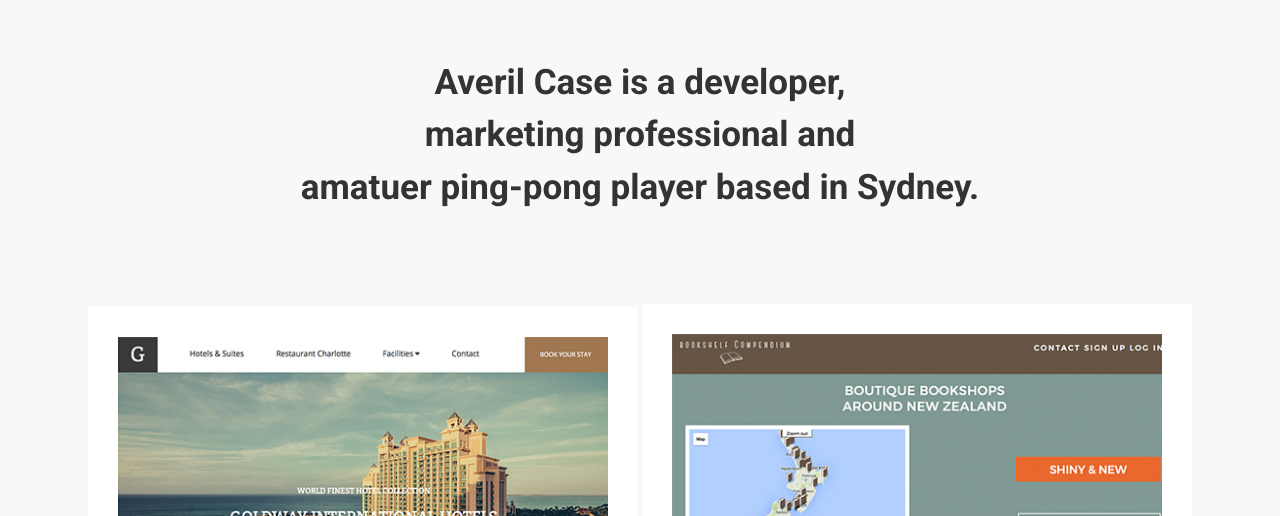
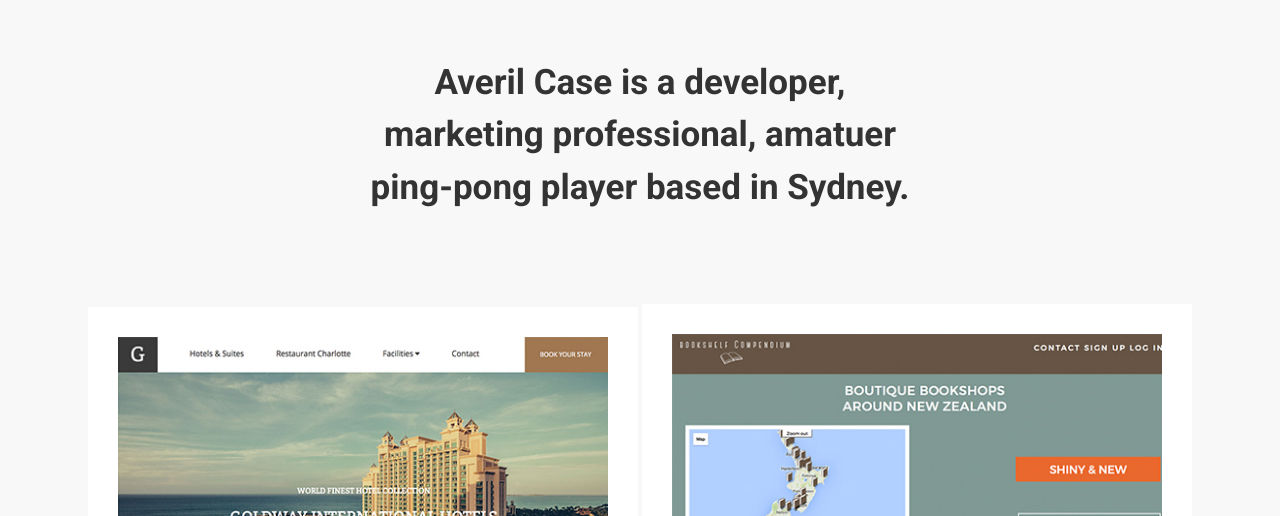
Before and after one commit to averilcase/averilcase.github.io, a plain HTML site: page index.html in a window 1280 px wide. Shown: the part 115-631 px from the top of the page. Drawn offline with nearby package versions, Linux system fonts and the light colour scheme; some icons are missing.

Commit message:
Minor change to tagline

```diff
--- a/index.html
+++ b/index.html
@@ -24,8 +24,8 @@
 
 		</nav>
 		<div id="blurb">
-			<h2>Averil Case is a developer,<br/> marketing professional and<br/>
-			 amatuer ping-pong player based in Sydney.
+			<h2>Averil Case is a developer,<br/> marketing professional, amatuer<br/>
+			 ping-pong player based in Sydney.
 			</h2>
 		</div>
 		<div id="websites">
```
